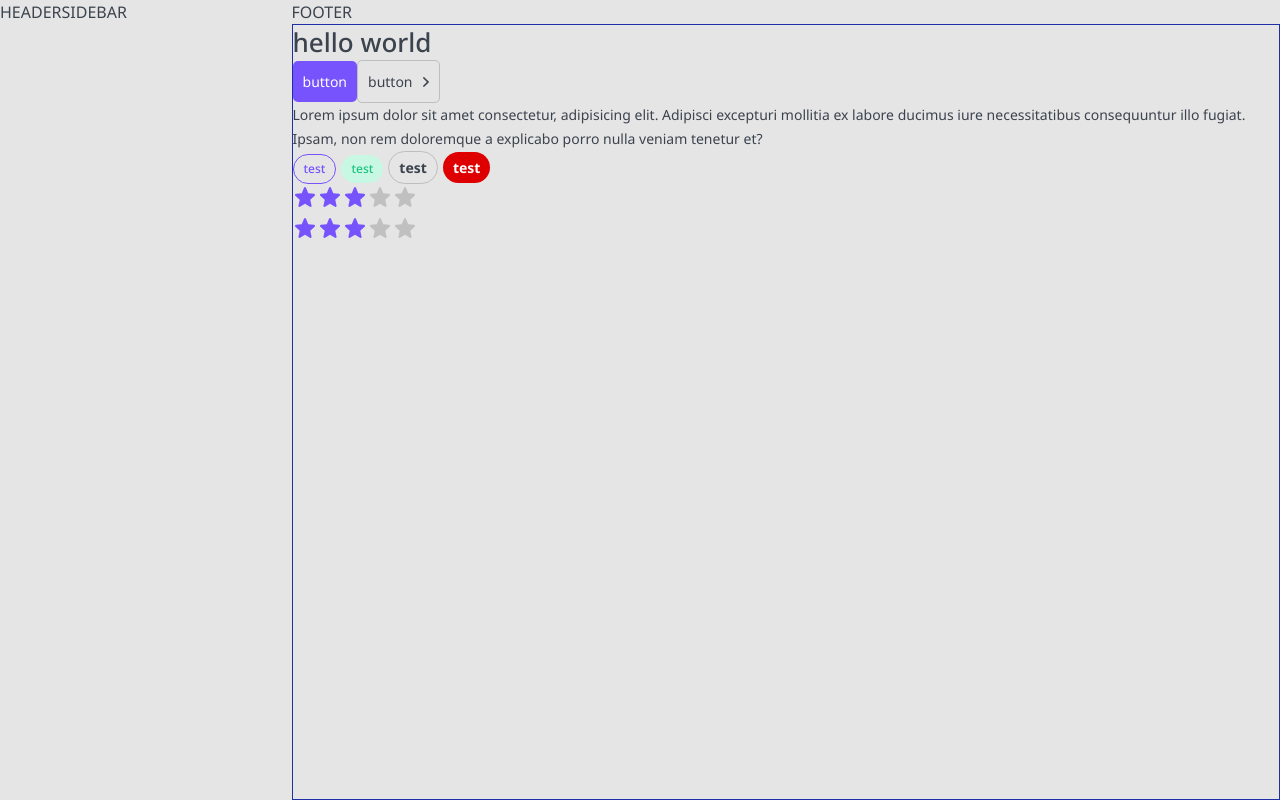
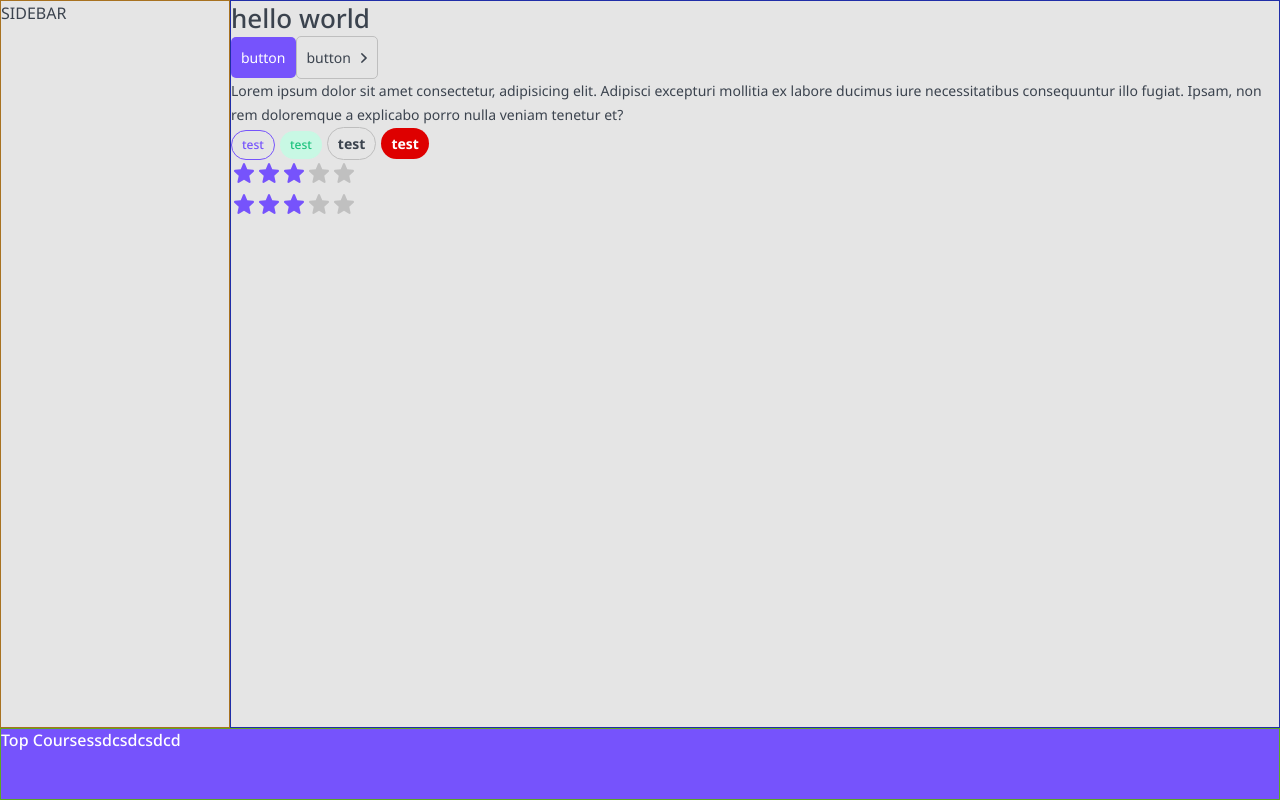
Before and after one commit to bxr5xrk/courses-rating-ts, a React (Create React App) app: page / in a window 1280 px wide. Built offline with nearby package versions, Linux system fonts and the light colour scheme.

Commit message:
added props

```diff
--- a/src/layout/Footer/Footer.tsx
+++ b/src/layout/Footer/Footer.tsx
@@ -1,13 +1,13 @@
 import React from "react";
 import { FooterProps } from "./Footer.props";
 
-const Footer = ({...props}: FooterProps) => {
+const Footer = ({ ...props }: FooterProps) => {
+    return (
+        <footer {...props}>
+            <p>Top Courses</p>
+            <p>sdcsdcsdcd</p>
+        </footer>
+    );
+};
 
-    return (
-        <footer>
-            FOOTER
-        </footer>
-    )
-}
-
-export default Footer
+export default Footer;
--- a/src/layout/Header/Header.tsx
+++ b/src/layout/Header/Header.tsx
@@ -2,7 +2,7 @@ import React from "react";
 import { HeaderProps } from "./Header.props";
 
 const Header = ({ ...props }: HeaderProps) => {
-    return <header>HEADER</header>;
+    return <header {...props}>HEADER</header>;
 };
 
 export default Header;
--- a/src/layout/Sidebar/Sidebar.tsx
+++ b/src/layout/Sidebar/Sidebar.tsx
@@ -4,7 +4,7 @@ import { SidebarProps } from "./Sidebar.props";
 const Sidebar = ({...props}: SidebarProps) => {
 
     return (
-        <nav>
+        <nav {...props}>
             SIDEBAR
         </nav>
     )
```
